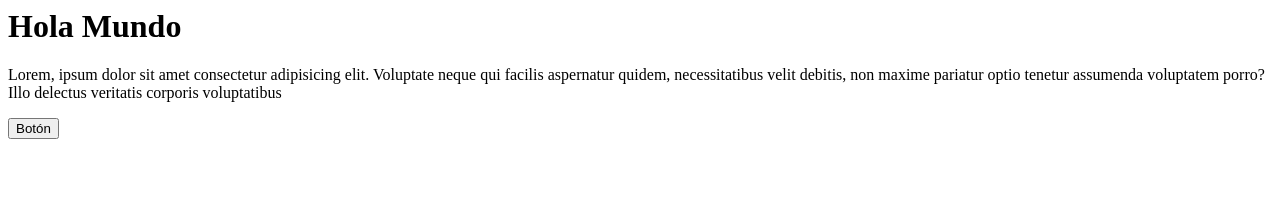
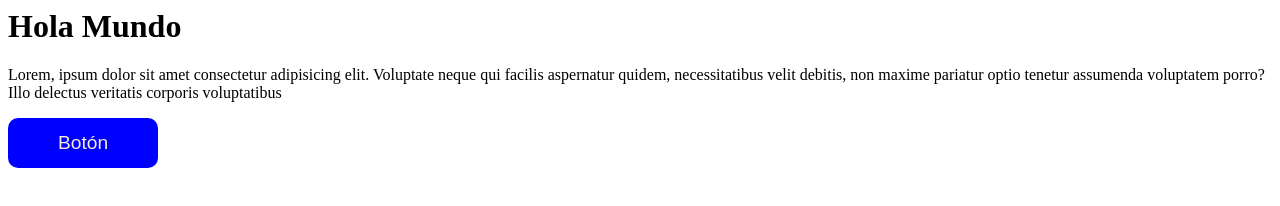
Before and after one commit to SantiagoMona/git-branch-test, a plain HTML site: page Index.html in a window 1280 px wide. Drawn offline with Linux system fonts and the light colour scheme.

Commit message:
Se agrego estilo al botón

```diff
--- a/Index.html
+++ b/Index.html
@@ -1,3 +1,3 @@
 <h1>Hola Mundo</h1>
 <p>Lorem, ipsum dolor sit amet consectetur adipisicing elit. Voluptate neque qui facilis aspernatur quidem, necessitatibus velit debitis, non maxime pariatur optio tenetur assumenda voluptatem porro? Illo delectus veritatis corporis voluptatibus</p>
-<button>Botón</button>
+<button style="background-color: blue; color: antiquewhite; font-size: larger; border: none; border-radius: 10px; width: 150px; height: 50px;">Botón</button>
```
